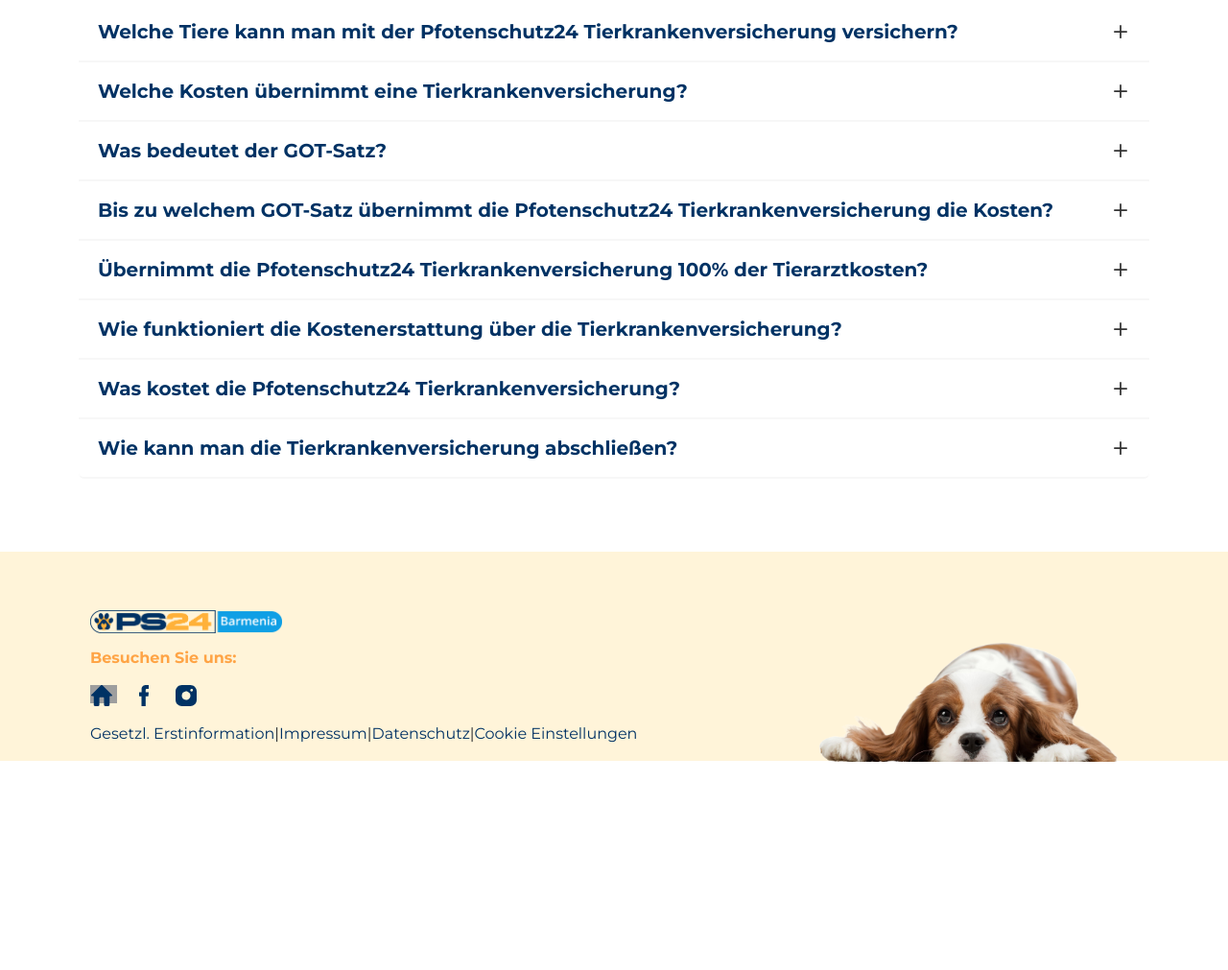
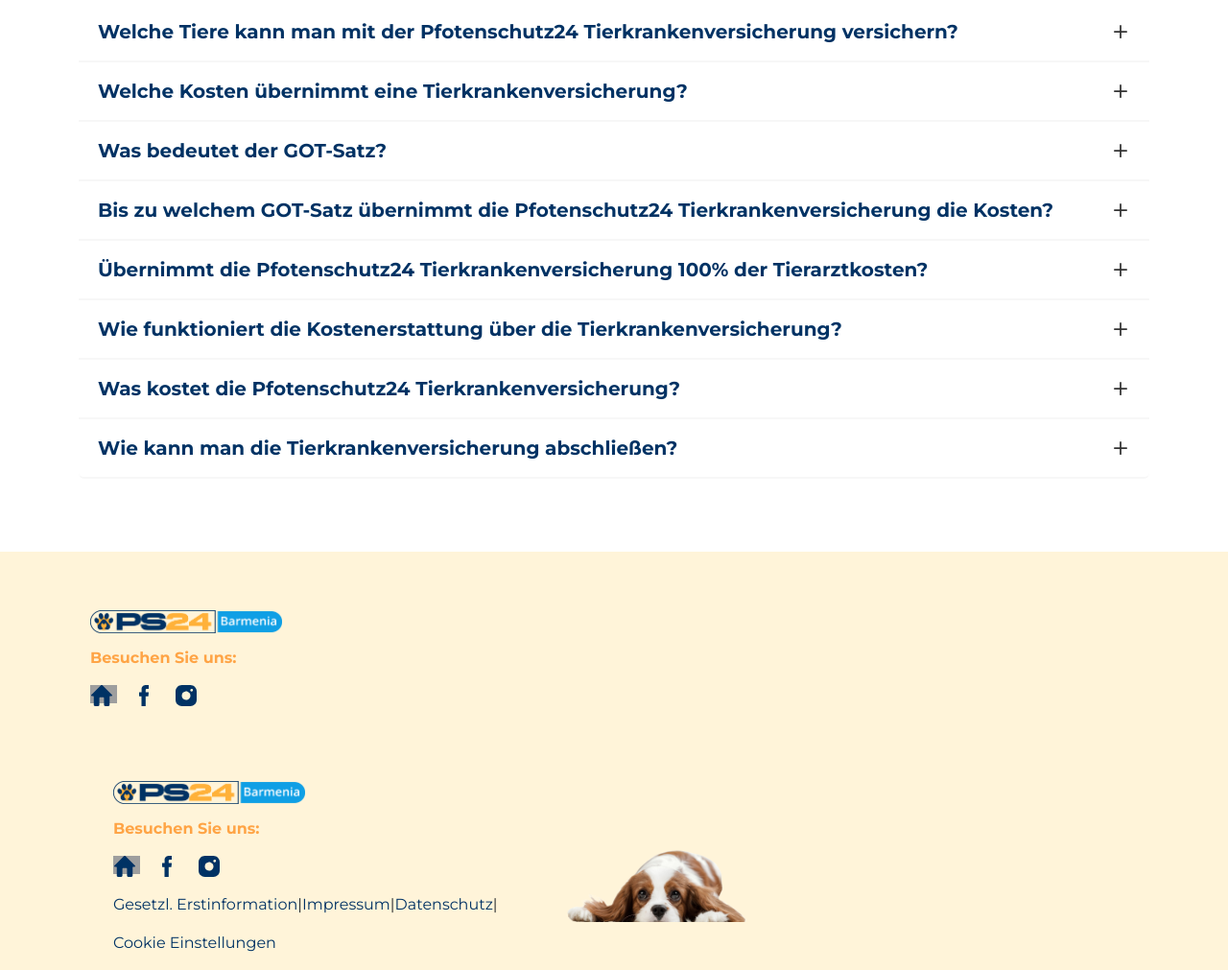
Before and after one commit to FahadAm96/Fahad_Justin_PS24, a plain HTML site: page index.html in a window 1280 px wide. Shown: the part 8541-9552 px from the top of the page at 96% size. Before the commit the page ends 9335 px from the top, so only its background shows below. Drawn offline with nearby package versions, Linux system fonts and the light colour scheme; grey boxes are pictures that could not be loaded.

Commit message:
Update index.html

```diff
--- a/index.html
+++ b/index.html
@@ -922,7 +922,31 @@
         </div>
     </section>
 
-<footer class="footer-section">
+                    <footer class="footer-section">
+    <div class="container">
+        <div class="row m-0 align-items-center">
+            <div class="col-md-8 col-12">
+                <div class="">
+                    <div class="logggo pb-3">
+                        <img src="./assets/images/ps24 logo.png" style="width: 200px; height: auto;" alt="">
+                    </div>
+                    <div class="margin-bottom-1">
+                        <div class="footer-h6">Besuchen Sie uns: </div>
+                    </div>
+                    <div class="margin-bottom-2 py-3">
+                        <div class="socials-nav">
+                            <a id="social-link" href="#" class="social-link home w-inline-block">
+                                <img src="./assets/images/629a1f9f0aa3298842f1e164_social-home-blue.svg" style="width: 1.5rem;" alt="">
+                            </a>
+                            <a href="#" target="_blank" class="social-link facebook w-inline-block">
+                                <img src="./assets/images/629a1f9f0aa3294fe1f1e16f_social-fb-blue.svg" style="width: 1.5rem;" alt="">
+                            </a>
+                            <a href="#" target="_blank" class="social-link insta w-inline-block">
+                                <img src="./assets/images/629a1f9f0aa32934a9f1e167_social-insta-blue.svg" style="width: 1.5rem;" alt="">
+                            </a>
+                        </div>
+                    </div>
+                    <footer class="footer-section">
     <div class="container">
         <div class="row m-0 align-items-center">
             <div class="col-md-8 col-12">
```
